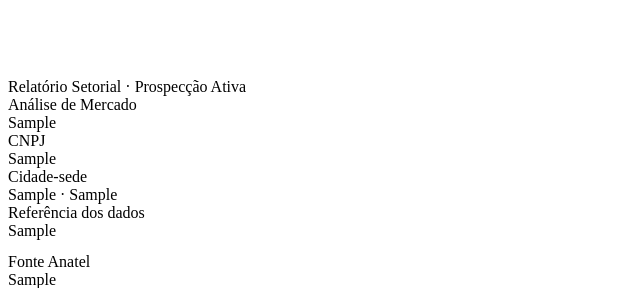
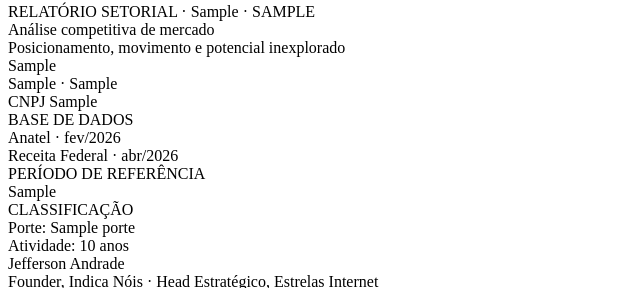
Before and after one commit to jeffersonandrade395/indica-nois-relatorios, a Python web app: template templates/relatorio.html.j2 in a window 1280 px wide. Shown: the part 309-597 px from the top of the page, without its empty margins (0-640 px from the left). Run offline with Jinja, Linux system fonts and the light colour scheme; the template is opened without the code that fills it: most values are stand-ins (such as "Sample title", 1, 10 or a date in 2020).

Commit message:
feat(p1): capa reescrita com subheadline e grid consolidada
Co-Authored-By: Claude Sonnet 4.6 <noreply@anthropic.com>

```diff
--- a/templates/partials/page_1_capa.html.j2
+++ b/templates/partials/page_1_capa.html.j2
@@ -1,37 +1,35 @@
 <div class="page" style="page: cover;">
+
   <div class="cover-top">
     <img class="cover-logo" src="{{ logos.full }}" alt="Indica Nóis">
   </div>
 
-  <div style="margin-top: 56pt;">
-    <span class="label">Relatório Setorial · Prospecção Ativa</span>
-    <div class="cover-title">Análise de Mercado</div>
-    <div class="cover-subtitle">{{ identificacao.razao_social_fmt }}</div>
+  <div class="cover-body">
+    <span class="label">RELATÓRIO SETORIAL · {{ identificacao.uf }} · {{ data_relatorio_fmt | upper }}</span>
 
-    <div class="cover-meta">
-      <div class="cover-meta-item">
-        <div class="meta-label">CNPJ</div>
-        <div class="meta-value">{{ identificacao.cnpj_completo or identificacao.cnpj_basico }}</div>
+    <div class="cover-title">Análise competitiva de mercado</div>
+    <div class="cover-tagline">Posicionamento, movimento e potencial inexplorado</div>
+
+    <div class="cover-id-card">
+      <div class="cover-id-name">{{ identificacao.razao_social_fmt }}</div>
+      <div class="cover-id-sub">{{ identificacao.municipio_fmt }} · {{ identificacao.uf }}</div>
+      <div class="cover-id-cnpj">CNPJ {{ identificacao.cnpj_completo or identificacao.cnpj_basico }}</div>
+    </div>
+
+    <div class="cover-meta-grid">
+      <div class="cover-meta-col">
+        <div class="meta-label">BASE DE DADOS</div>
+        <div class="meta-value">Anatel · fev/2026</div>
+        <div class="meta-value">Receita Federal · abr/2026</div>
       </div>
-      <div class="cover-meta-item">
-        <div class="meta-label">Cidade-sede</div>
-        <div class="meta-value">{{ identificacao.municipio_fmt }} · {{ identificacao.uf }}</div>
+      <div class="cover-meta-col">
+        <div class="meta-label">PERÍODO DE REFERÊNCIA</div>
+        <div class="meta-value">{{ data_relatorio_fmt | capitalize }}</div>
       </div>
-      <div class="cover-meta-item">
-        <div class="meta-label">Referência dos dados</div>
-        <div class="meta-value">{{ data_relatorio_fmt }}</div>
-      </div>
-      <div class="cover-meta-item" style="margin-top: 10pt;">
-        <div class="meta-label">Fonte Anatel</div>
-        <div class="meta-value">{{ anatel.mes_ref_fmt }}</div>
-      </div>
-      <div class="cover-meta-item" style="margin-top: 10pt;">
-        <div class="meta-label">Fonte Receita Federal</div>
-        <div class="meta-value">Abril/2026</div>
-      </div>
-      <div class="cover-meta-item" style="margin-top: 10pt;">
-        <div class="meta-label">Porte</div>
-        <div class="meta-value">{{ identificacao.porte or "—" }}</div>
+      <div class="cover-meta-col">
+        <div class="meta-label">CLASSIFICAÇÃO</div>
+        <div class="meta-value">Porte: {{ identificacao.porte or "—" }}</div>
+        <div class="meta-value">Atividade: {{ identificacao.anos_atividade | int }} anos</div>
       </div>
     </div>
   </div>
@@ -45,4 +43,5 @@
       <img src="{{ logos.mark }}" alt="IN">
     </div>
   </div>
+
 </div>
```
Also changed, not shown: templates/styles.css (+47 -18 lines).
